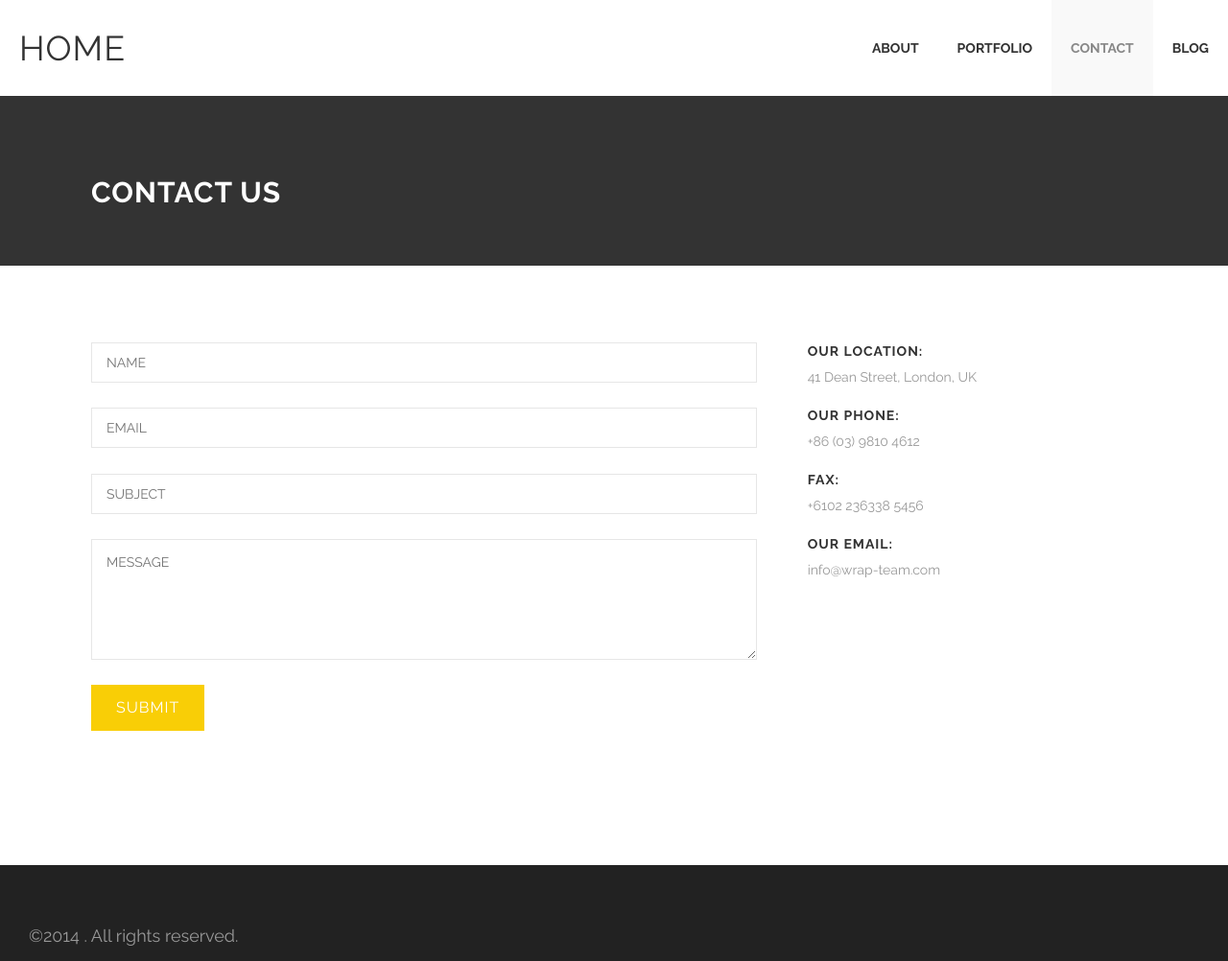
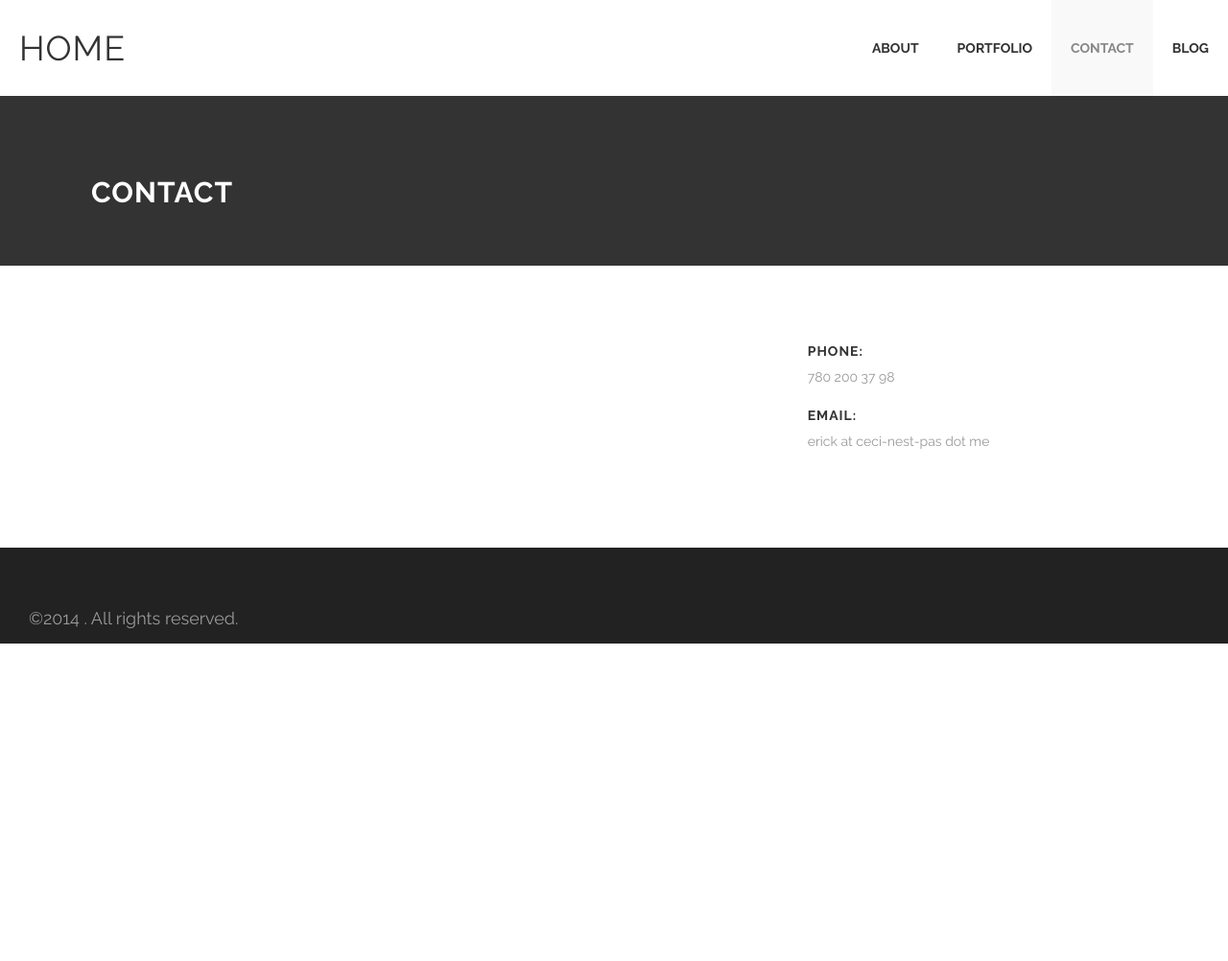
Before and after one commit to alexvijo/efferifick.github.io, a Jekyll site: the page built from contact.html, in a window 1280 px wide. Shown: the whole page at 96% size. Built offline with Jekyll 4.4.1, drawn with Linux system fonts in a browser that asks for light colours; after the commit the page ends 900 px from its top, so only the background shows below that.

Commit message:
removes contact form from contact page

```diff
--- a/contact.html
+++ b/contact.html
@@ -6,7 +6,7 @@ section_id: contact
 <div class='full' style='background: #333'>
   <div class='row'>
     <div class='large-12 columns'>
-      <h2 style='color: #fff;'>Contact us</h2>
+      <h2 style='color: #fff;'>Contact</h2>
     </div>
   </div>
   <div class='two spacing'></div>
@@ -14,36 +14,13 @@ section_id: contact
 <div class='full'>
   <div class='row'>
     <div class='medium-8 columns'>
-      <div class='form'>
-        <div class='row'>
-          <form id='contact_form' method='POST'>
-            <div class='large-12 columns'>
-              <p id='thanks' style='display: none;'>
-                Thanks for contacting us, we'll be in touch soon!
-              </p>
-            </div>
-            <div class='medium-12 columns'>
-              <input class='required' name='name' placeholder='NAME' type='text'>
-              <input class='required email' name='email' placeholder='EMAIL' type='text'>
-              <input class='required' name='subject' placeholder='SUBJECT' type='text'>
-              <textarea class='required' name='message' placeholder='MESSAGE'></textarea>
-              <input class='button white' type='submit'>
-            </div>
-          </form>
-        </div>
-      </div>
-      <div class='two spacing'></div>
     </div>
     <div class='medium-4 columns'>
       <div class='contact-details'>
-        <h4>Our location:</h4>
-        <p>41 Dean Street, London, UK</p>
-        <h4>Our Phone:</h4>
-        <p>+86 (03) 9810 4612</p>
-        <h4>Fax:</h4>
-        <p>+6102 236338 5456</p>
-        <h4>Our Email:</h4>
-        <p>info@wrap-team.com</p>
+        <h4>Phone:</h4>
+        <p>780 200 37 98</p>
+        <h4>Email:</h4>
+        <p>erick at ceci-nest-pas dot me</p>
       </div>
     </div>
   </div>
```
